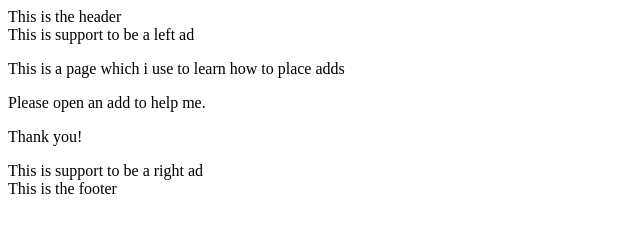
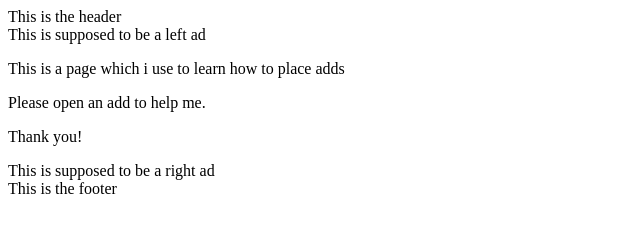
Before and after one commit to Polilogas/the-odin-project-landing-page, a plain HTML site: page index.html in a window 1280 px wide. Shown: the full height of the page, 0-640 px from the left. Drawn offline with Linux system fonts and the light colour scheme.

Commit message:
Fix: Spelling

```diff
--- a/index.html
+++ b/index.html
@@ -15,13 +15,13 @@
     <body>
         <header>This is the header</header>
         <div>
-            <div class="left">This is support to be a left ad</div>
+            <div class="left">This is supposed to be a left ad</div>
             <div class="main">
                 <p>This is a page which i use to learn how to place adds</p>
                 <p>Please open an add to help me.</p>
                 <p>Thank you!</p>
             </div>
-            <div class="right">This is support to be a right ad</div>
+            <div class="right">This is supposed to be a right ad</div>
         </div>
         <footer>This is the footer</footer>
     </body>
```
